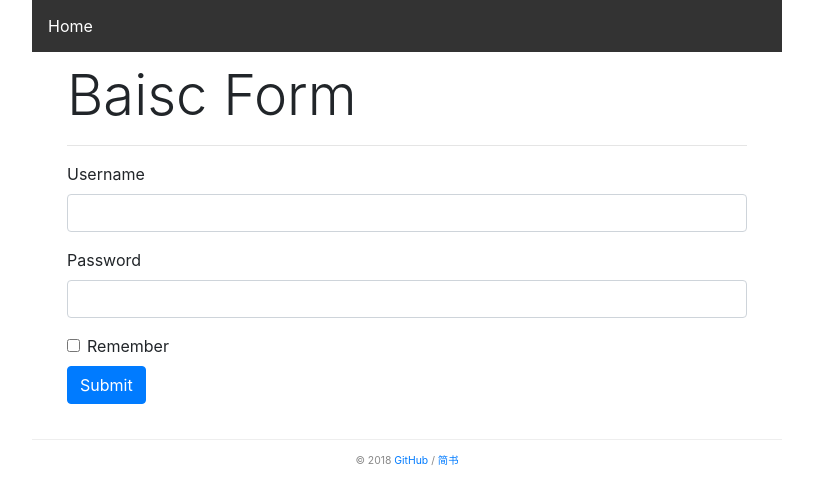
After one commit to miniyk2012/my_hello_flask, a Flask app: template demos/form/templates/basic.html in a window 1280 px wide. The commit adds this page. Shown: the top 504 px of the page, without its empty margins (233-1046 px from the left). Run offline with Flask 2, Linux system fonts and the light colour scheme; the template is opened without the code that fills it: most values are stand-ins (such as "Sample title", 1, 10 or a date in 2020); form fields are guessed from the names that the template uses.

Commit message:
[feature] form表单进阶, 完善测试用例
使用了一些小技巧, 让代码能少些一点

```diff
--- a/demos/form/config.py
+++ b/demos/form/config.py
@@ -1 +1,2 @@
 SECRET_KEY = "12345"
+WTF_CSRF_ENABLED = True
--- a/demos/form/templates/base.html
+++ b/demos/form/templates/base.html
@@ -4,7 +4,9 @@
 <html lang="en">
 <head>
     {% block head %}
-        <meta charset="utf-8">
+        {% block metas %}
+            <meta charset="utf-8">
+        {% endblock %}
         <title>{% block title %}Template - HelloFlask{% endblock %}</title>
         <link rel="icon" type="image/x-icon" href="{{ url_for('static', filename='favicon.ico') }}">
         {% block styles %}
--- /dev/null
+++ b/demos/form/templates/basic.html
@@ -0,0 +1,29 @@
+{% extends 'base.html' %}
+
+{% block metas %}
+    {{ super() }}
+    <meta name="viewport" content="width=device-width, initial-scale=1, shrink-to-fit=no">
+{% endblock %}
+
+{% block content %}
+<div class="container">
+    <h1 class="display-4">Baisc Form</h1>
+    <hr>
+    <form method="post">
+        {{ form.csrf_token }}
+        <div class="form-group">
+            {{ form.username.label }}
+            {{ form.username(class="form-control") }}
+        </div>
+        <div class="form-group">
+            {{ form.password.label }}
+            {{ form.password(class="form-control") }}
+        </div>
+        <div class="form-check">
+            {{ form.remember(class="form-check-input") }}
+            {{ form.remember.label }}
+        </div>
+        {{ form.submit(class="btn btn-primary") }}
+    </form>
+</div>
+{% endblock %}
--- a/demos/form/templates/index.html
+++ b/demos/form/templates/index.html
@@ -5,6 +5,7 @@
 <ul>
     <li><a href="{{ url_for('do_work') }}">依赖注入的一种尝试</a></li>
     <li><a href="{{ url_for('html') }}">HTML Form</a></li>
+    <li><a href="{{ url_for('basic') }}">Basic Form</a></li>
 </ul>
 
 {% endblock %}
--- a/demos/form/utils.py
+++ b/demos/form/utils.py
@@ -1,4 +1,5 @@
 def use_services(*services):
+    """用于依赖注入"""
     def outer(func):
         def wrapper(s=services):
             return func(*s)
```
Also changed, not shown: demos/form/forms.py (added, +11 -0 lines), demos/form/views.py (+9 -0 lines), tests/pytest.ini (+1 -1 lines), tests/test_demos/test_form.py (+38 -18 lines).
